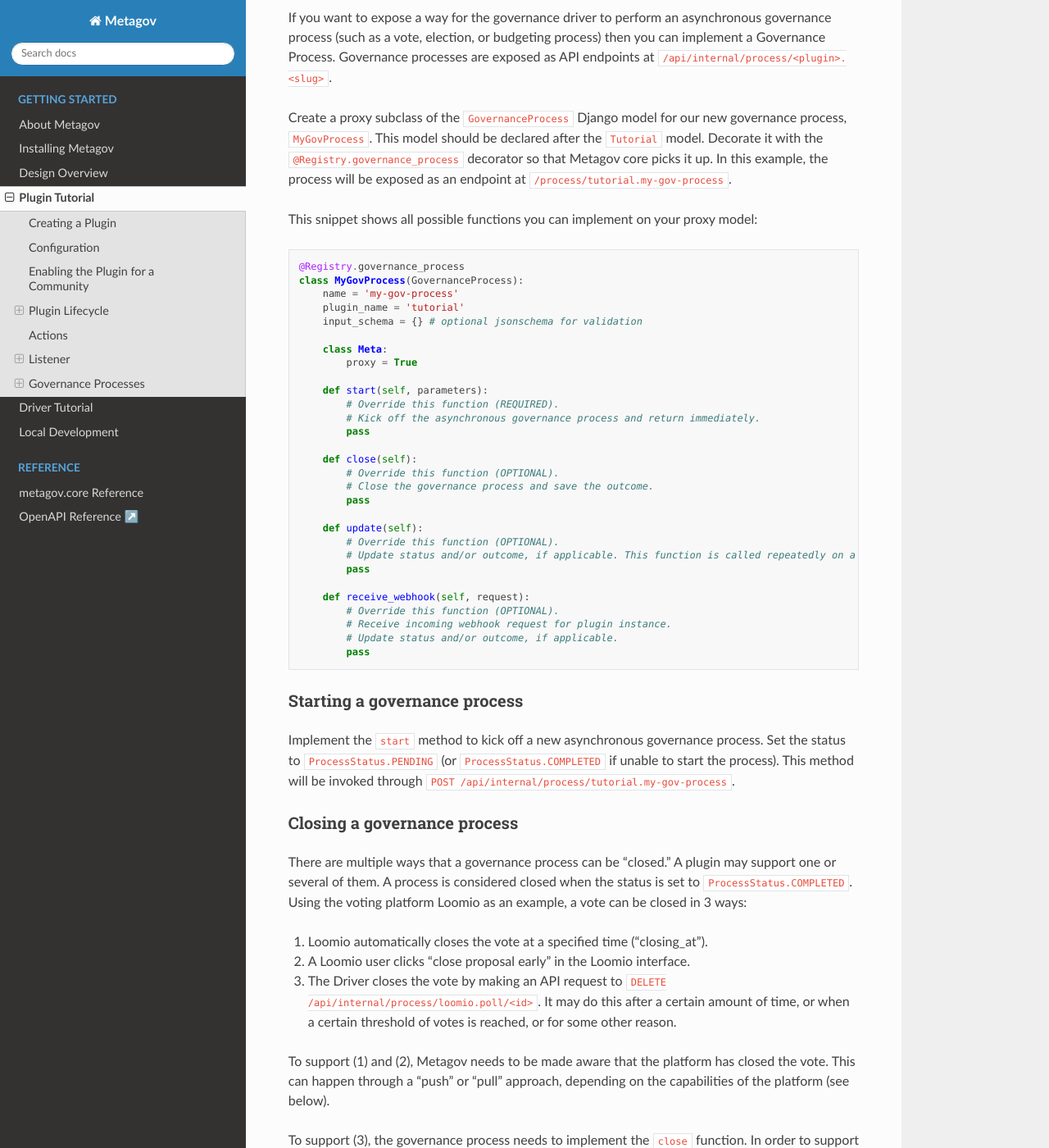
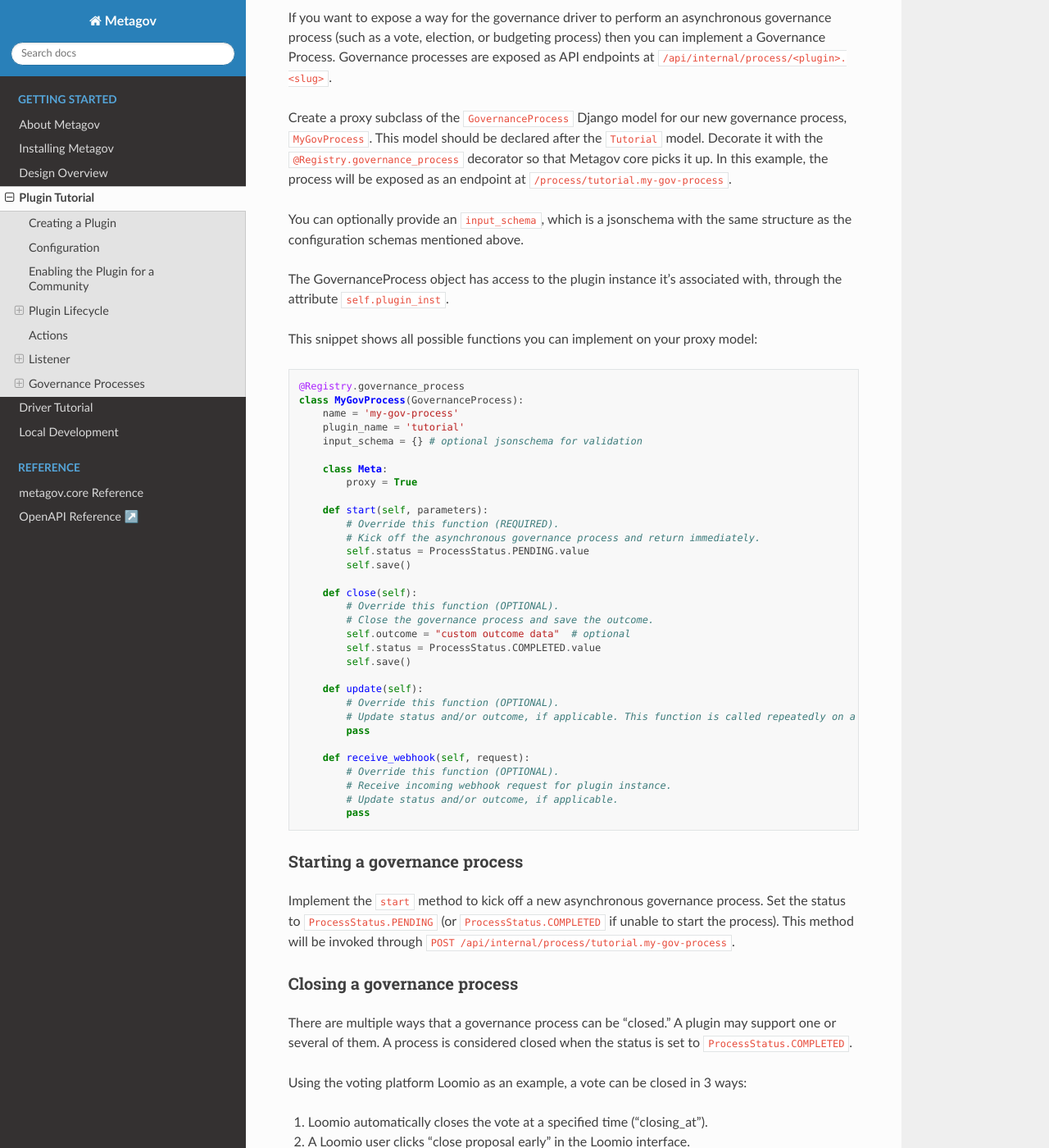
Before and after one commit to metagov/gateway, a Sphinx documentation site: the page built from docs/plugin_tutorial.rst, in a window 1280 px wide and 1400 px high, scrolled down 6263 px. Shown: the whole window at 82% size. Built offline with Sphinx 7.4.7 and the Read the Docs theme 2.0.0, drawn with Linux system fonts in a browser that asks for light colours.

Commit message:
Improve governance process section

```diff
--- a/docs/plugin_tutorial.rst
+++ b/docs/plugin_tutorial.rst
@@ -281,14 +281,13 @@ Anyone on the internet can post requests to the metagov webhook receiver endpoin
 Governance Processes
 ********************
 
-If you want to expose a way for the governance driver to perform an asynchronous governance process
-(such as a vote, election, or budgeting process) then you can implement a Governance Process. Governance
-processes are exposed as API endpoints at ``/api/internal/process/<plugin>.<slug>``.
+If you want to expose a way for the governance driver to perform an asynchronous governance process (such as a vote, election, or budgeting process) then you can implement a Governance Process. Governance processes are exposed as API endpoints at ``/api/internal/process/<plugin>.<slug>``.
 
-Create a proxy subclass of the ``GovernanceProcess`` Django model for our new governance process, ``MyGovProcess``.
-This model should be declared after the ``Tutorial`` model. Decorate it with the ``@Registry.governance_process``
-decorator so that Metagov core picks it up. In this example, the process will be exposed as an endpoint
-at ``/process/tutorial.my-gov-process``.
+Create a proxy subclass of the ``GovernanceProcess`` Django model for our new governance process, ``MyGovProcess``. This model should be declared after the ``Tutorial`` model. Decorate it with the ``@Registry.governance_process`` decorator so that Metagov core picks it up. In this example, the process will be exposed as an endpoint at ``/process/tutorial.my-gov-process``.
+
+You can optionally provide an ``input_schema``, which is a jsonschema with the same structure as the configuration schemas mentioned above.
+
+The GovernanceProcess object has access to the plugin instance it's associated with, through the attribute ``self.plugin_inst``.
 
 This snippet shows all possible functions you can implement on your proxy model:
 
@@ -306,12 +305,15 @@ This snippet shows all possible functions you can implement on your proxy model:
         def start(self, parameters):
             # Override this function (REQUIRED).
             # Kick off the asynchronous governance process and return immediately.
-            pass
+            self.status = ProcessStatus.PENDING.value
+            self.save()
 
         def close(self):
             # Override this function (OPTIONAL).
             # Close the governance process and save the outcome.
-            pass
+            self.outcome = "custom outcome data"  # optional
+            self.status = ProcessStatus.COMPLETED.value
+            self.save()
 
         def update(self):
             # Override this function (OPTIONAL).
@@ -335,8 +337,8 @@ This method will be invoked through ``POST /api/internal/process/tutorial.my-gov
 Closing a governance process
 ^^^^^^^^^^^^^^^^^^^^^^^^^^^^
 
-There are multiple ways that a governance process can be "closed." A plugin may support one or several of them.
-A process is considered closed when the status is set to ``ProcessStatus.COMPLETED``.
+There are multiple ways that a governance process can be "closed." A plugin may support one or several of them. A process is considered closed when the status is set to ``ProcessStatus.COMPLETED``.
+
 Using the voting platform Loomio as an example, a vote can be closed in 3 ways:
 
 1) Loomio automatically closes the vote at a specified time ("closing_at").
@@ -346,7 +348,6 @@ Using the voting platform Loomio as an example, a vote can be closed in 3 ways:
 To support (1) and (2), Metagov needs to be made aware that the platform has closed the vote. This can happen through a "push" or "pull" approach, depending on the capabilities of the platform (see below).
 
 To support (3), the governance process needs to implement the ``close`` function. In order to support the driver in making a threshold-decision about when to close, use the "push" or "pull" approach to update the process outcome as votes are cast.
-
 
 ..
     Add fourth approach: Metagov-as-time-keeper.
```
